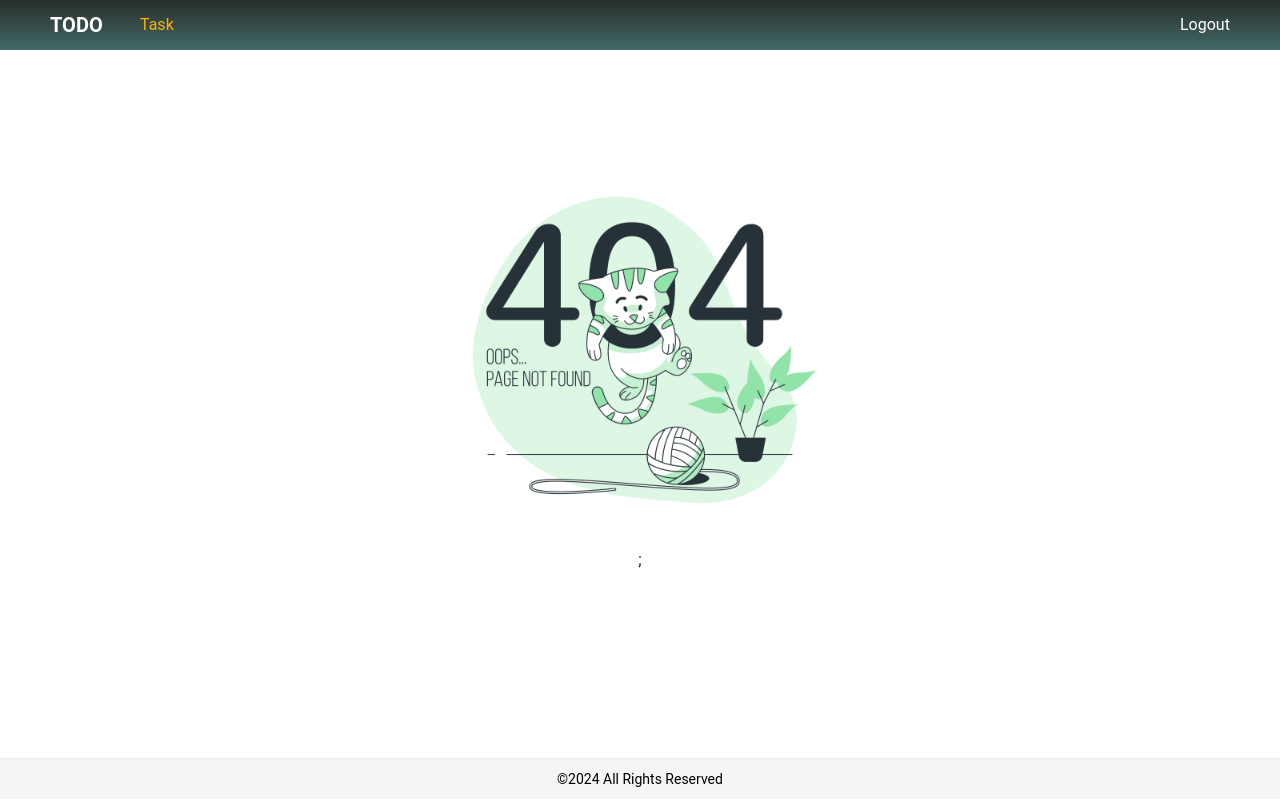
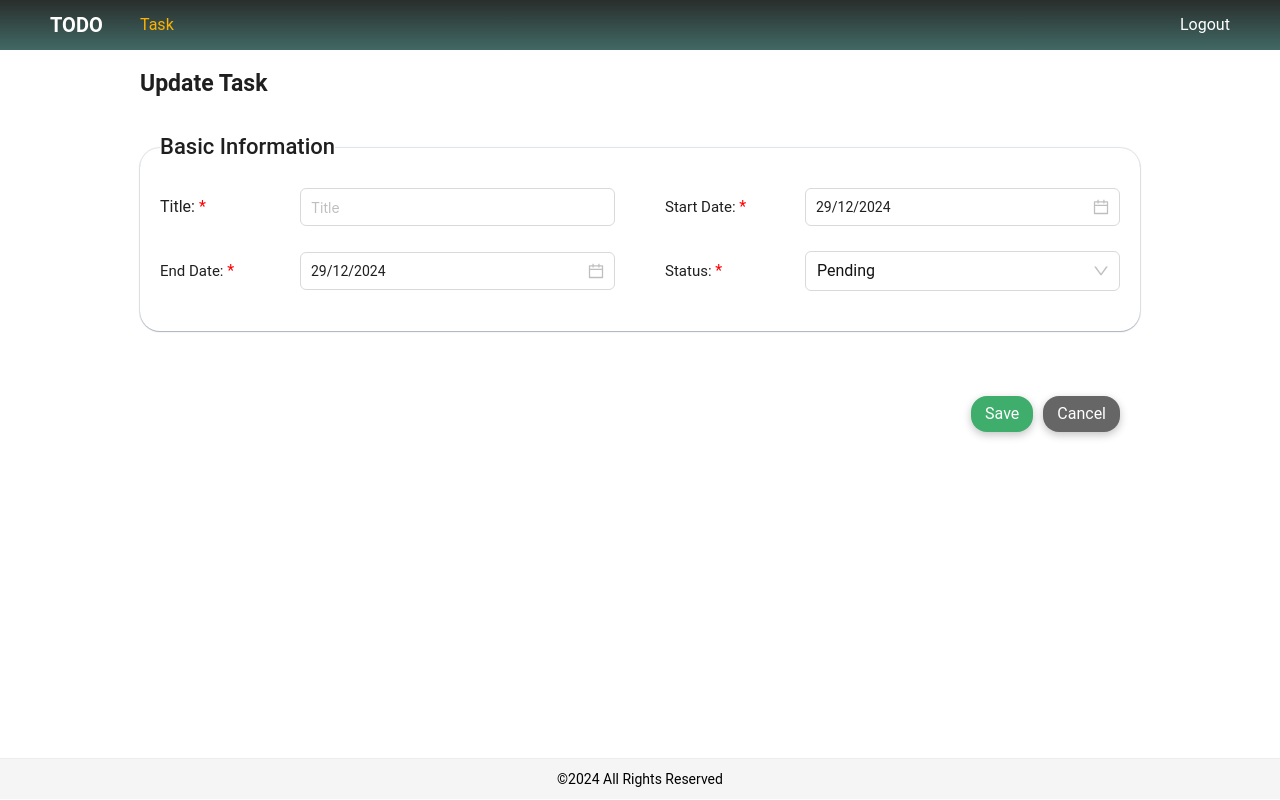
Before and after one commit to vung2701/todo_app_reactjs_redux, a React (Vite) app: page /task/update/1 in a window 1280 px wide. Built offline with nearby package versions, Linux system fonts and the light colour scheme.

Commit message:
update vite config

```diff
--- a/src/pages/Task/Tasks.tsx
+++ b/src/pages/Task/Tasks.tsx
@@ -70,7 +70,7 @@ export default function Tasks() {
       cell: (row) => {
         return (
           <div className="table-icon-box">
-            <Link to={`/task/update/${row?.id}`} className="table-icon edit-icon">
+            <Link to={`/task/update/${row?._id}`} className="table-icon edit-icon">
               <EditOutlined />
             </Link>
             <button className="table-icon delete-icon" onClick={() => {}}>
--- a/src/pages/Task/events/UpdateTask.tsx
+++ b/src/pages/Task/events/UpdateTask.tsx
@@ -0,0 +1,77 @@
+import { Form, Formik } from 'formik';
+import * as Yup from 'yup';
+import Tiles from '../../../components/title/Tiles';
+import styles from './eventsTask.module.css';
+import FormTask from './FormTask';
+import Buttons from '../../../components/button/Buttons';
+import { useNavigate, useParams } from 'react-router-dom';
+import { useDispatch } from 'react-redux';
+import { TODAY } from '../../../types/constant';
+import { TaskStatus } from '../../../types/DataSelect';
+import { createTask } from '../../../services/apiTask';
+import { loading, unLoading } from '../../../redux/loadingSlice';
+import { toast } from 'react-toastify';
+import { useEffect, useState } from 'react';
+
+export default function UpdateTask() {
+  const navigate = useNavigate();
+  const dispatch = useDispatch();
+  const { id } = useParams();
+  const [task, setTask] = useState();
+
+  useEffect(() => {}, [id]);
+  const initialValues = {
+    title: '',
+    startDate: TODAY,
+    endDate: TODAY,
+    status: TaskStatus[0].value
+  };
+
+  const validationSchema = Yup.object().shape({
+    title: Yup.string().required('This field is required')
+  });
+
+  const onSubmit = async (values, actions) => {
+    dispatch(loading());
+    try {
+      await createTask(values);
+      toast.success('Task uploaded successfully');
+      navigate('/task');
+    } catch (error) {
+      console.log(error);
+    } finally {
+      dispatch(unLoading());
+    }
+  };
+  return (
+    <div className={`${styles.addTasks} page_container`}>
+      <Tiles texts="Update Task" fontSize={23} fontWeight={700} />
+      <Formik
+        enableReinitialize={true}
+        initialValues={initialValues}
+        validationSchema={validationSchema}
+        onSubmit={onSubmit}
+        validateOnChange={false}
+        validateOnBlur={false}
+      >
+        {(formik) => {
+          return (
+            <Form className={styles.forms}>
+              <FormTask formik={formik} />
+              <div className="buttonBox">
+                <Buttons texts="Save" types="submit" status="success" />
+                <Buttons
+                  texts="Cancel"
+                  status="cancel"
+                  handleClick={() => {
+                    navigate(-1);
+                  }}
+                />
+              </div>
+            </Form>
+          );
+        }}
+      </Formik>
+    </div>
+  );
+}
--- a/src/routers/AppRouter.tsx
+++ b/src/routers/AppRouter.tsx
@@ -7,6 +7,7 @@ import NotFound from '../pages/Unknown/NotFound';
 import Tasks from '../pages/Task/Tasks';
 import Register from '../pages/Auth/Register';
 import AddTask from '../pages/Task/events/AddTask';
+import UpdateTask from '../pages/Task/events/UpdateTask';
 
 export default function AppRouter() {
   return (
@@ -20,6 +21,7 @@ export default function AppRouter() {
         <Route path="/" element={<Home />} />
         <Route path="/task" element={<Tasks />} />
         <Route path="/task/create" element={<AddTask />} />
+        <Route path="/task/update/:id" element={<UpdateTask />} />
       </Route>
     </Routes>
   );
```
